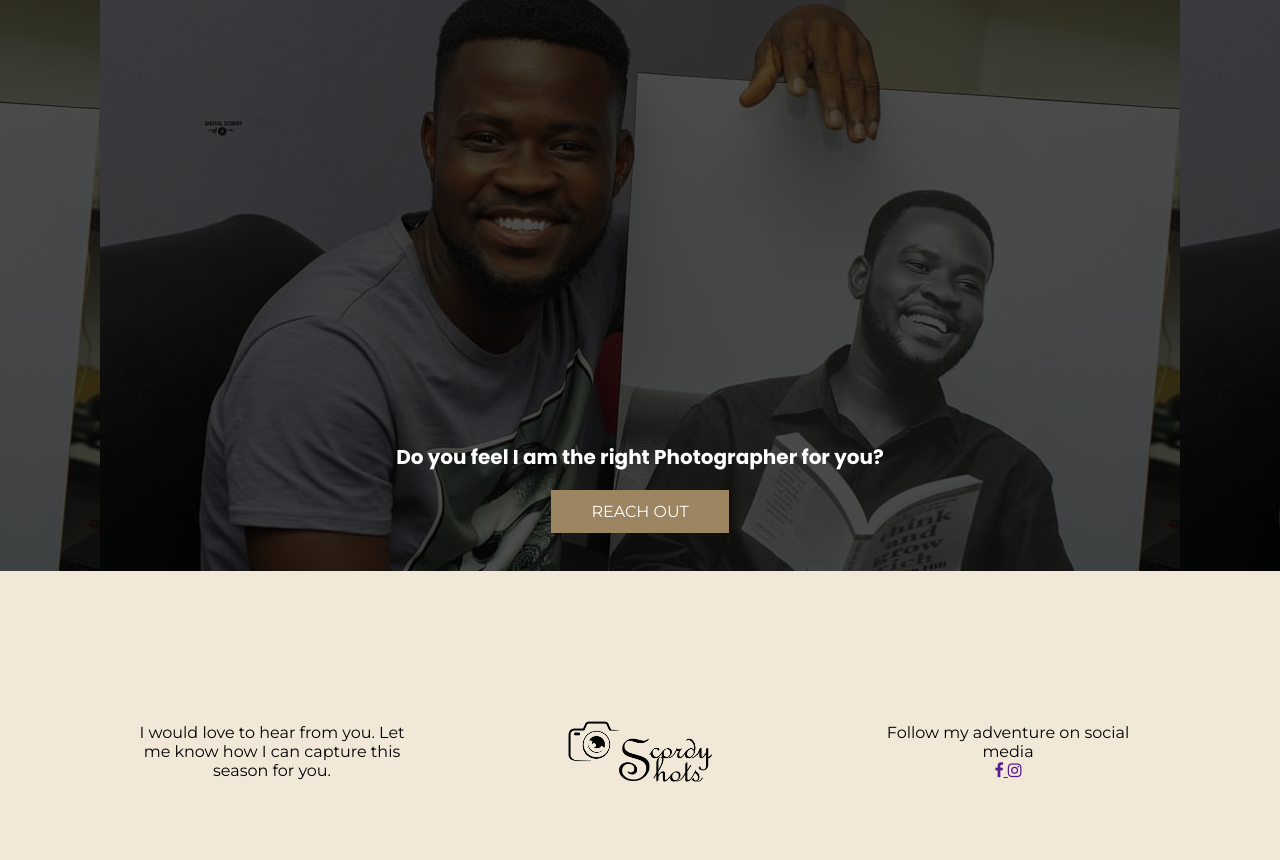
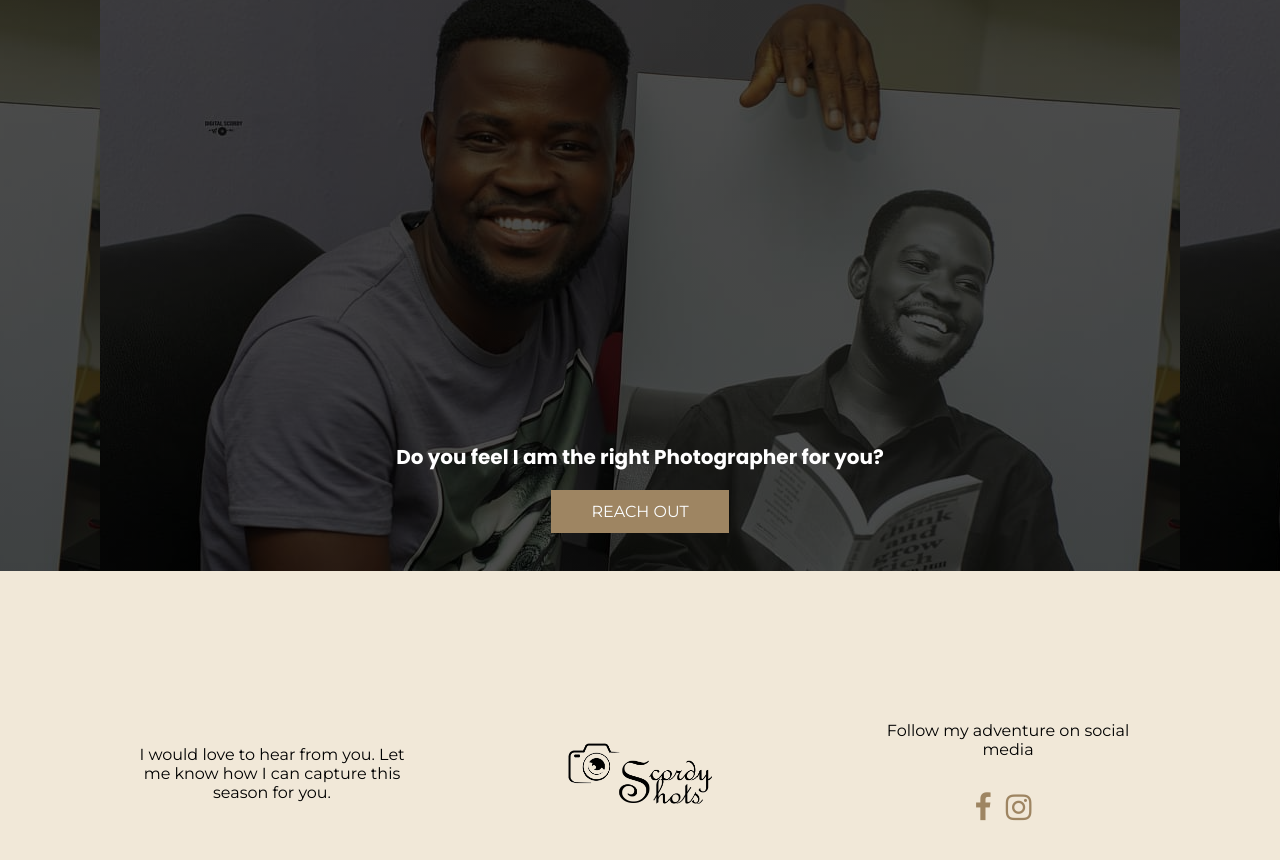
Before and after one commit to abrusu-collins/Scordy-Shots, a plain HTML site: page index.html in a window 1280 px wide. Shown: the part 8584-9444 px from the top of the page. Drawn offline with Linux system fonts and the light colour scheme.

Commit message:
nice one

```diff
--- a/sass/_footer.scss
+++ b/sass/_footer.scss
@@ -11,4 +11,14 @@
         width: 50%;
         margin: auto;
     }
+    & .socials{
+        & p{
+            margin-bottom: 30px;
+        }
+        & a{
+            font-size: 30px;
+            margin-right: 10px;
+            color: $button_background;
+        }
+    }
 }
```
Also changed, not shown: index.html (+1 -1 lines), styles/index.css.
